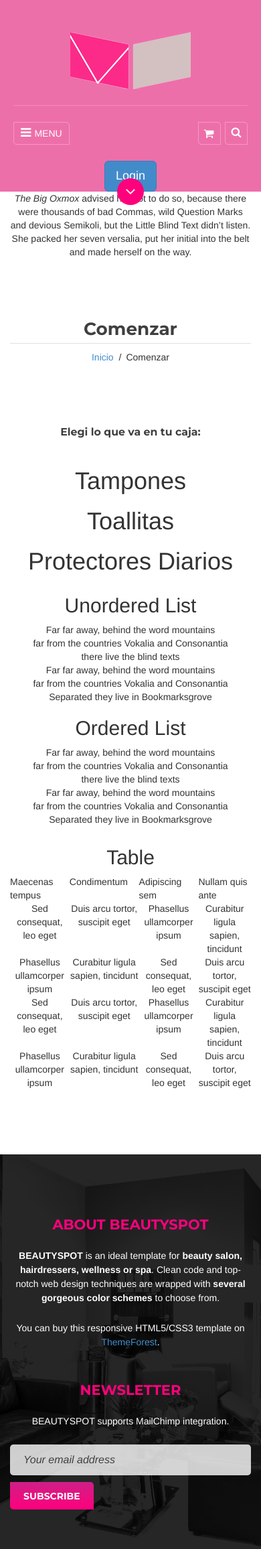
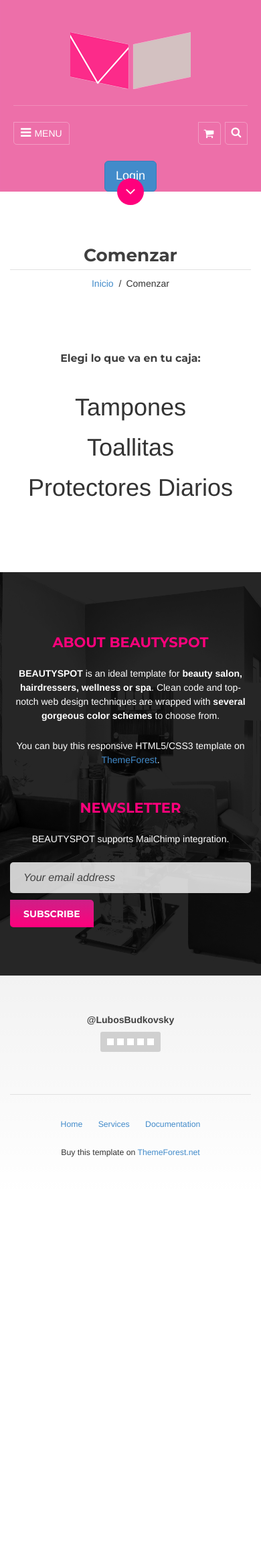
Before and after one commit to joanrotbard/git.vennuit.com, a PHP site: page /comenzar.php in a window 390 px wide. Shown: the top 2312 px of the page at 67% size. After the commit the page ends 1727 px from the top, so only its background shows below. Run offline with PHP 8.4, Linux system fonts and the light colour scheme.

Commit message:
next
next

```diff
--- a/comenzar.php
+++ b/comenzar.php
@@ -8,9 +8,7 @@
 		<!-- HEADER : end -->
 
 		<!-- WRAPPER : begin -->
-		<div class="col-md-6">
-		  <p><em>The Big Oxmox</em> advised her not to do so, because there were thousands of bad Commas, wild Question Marks and devious Semikoli, but the Little Blind Text didn’t listen. She packed her seven versalia, put her initial into the belt and made herself on the way.</p>
-</div>
+
 		<div id="wrapper">
 
 			<!-- CORE : begin -->
@@ -59,95 +57,11 @@
 						<!-- BASICS SECTION : end -->
 
 							<!-- LISTS SECTION : begin -->
-							<section>
-								<div class="row">
-									<div class="col-md-6">
 
-										<h2>Unordered List</h2>
-
-										<!-- UNORDERED LIST : begin -->
-										<ul>
-											<li>Far far away, behind the word mountains</li>
-											<li>far from the countries Vokalia and Consonantia</li>
-											<li>there live the blind texts
-												<ul>
-													<li>Far far away, behind the word mountains</li>
-													<li>far from the countries Vokalia and Consonantia</li>
-												</ul>
-											</li>
-											<li>Separated they live in Bookmarksgrove</li>
-										</ul>
-										<!-- UNORDERED LIST : end -->
-
-									</div>
-									<div class="col-md-6">
-
-										<h2>Ordered List</h2>
-
-										<!-- ORDERED LIST : begin -->
-										<ol>
-											<li>Far far away, behind the word mountains</li>
-											<li>far from the countries Vokalia and Consonantia</li>
-											<li>there live the blind texts
-												<ol>
-													<li>Far far away, behind the word mountains</li>
-													<li>far from the countries Vokalia and Consonantia</li>
-												</ol>
-											</li>
-											<li>Separated they live in Bookmarksgrove</li>
-										</ol>
-										<!-- ORDERED LIST : begin -->
-
-									</div>
-								</div>
-					  </section>
 							<!-- LISTS SECTION : end -->
 
 							<!-- TABLE SECTION : begin -->
-							<section>
 
-								<h2>Table</h2>
-
-								<!-- TABLE : begin -->
-								<table>
-									<thead>
-										<tr>
-											<th>Maecenas tempus</th>
-											<th>Condimentum</th>
-											<th>Adipiscing sem</th>
-											<th>Nullam quis ante</th>
-										</tr>
-									</thead>
-									<tbody>
-										<tr>
-											<td>Sed consequat, leo eget</td>
-											<td>Duis arcu tortor, suscipit eget</td>
-											<td>Phasellus ullamcorper ipsum</td>
-											<td>Curabitur ligula sapien, tincidunt</td>
-										</tr>
-										<tr>
-											<td>Phasellus ullamcorper ipsum</td>
-											<td>Curabitur ligula sapien, tincidunt</td>
-											<td>Sed consequat, leo eget</td>
-											<td>Duis arcu tortor, suscipit eget</td>
-										</tr>
-										<tr>
-											<td>Sed consequat, leo eget</td>
-											<td>Duis arcu tortor, suscipit eget</td>
-											<td>Phasellus ullamcorper ipsum</td>
-											<td>Curabitur ligula sapien, tincidunt</td>
-										</tr>
-										<tr>
-											<td>Phasellus ullamcorper ipsum</td>
-											<td>Curabitur ligula sapien, tincidunt</td>
-											<td>Sed consequat, leo eget</td>
-											<td>Duis arcu tortor, suscipit eget</td>
-										</tr>
-									</tbody>
-								</table>
-								<!-- TABLE : end -->
-
-							</section>
 							<!-- TABLE SECTION : end -->
 
 				  </div>
```
